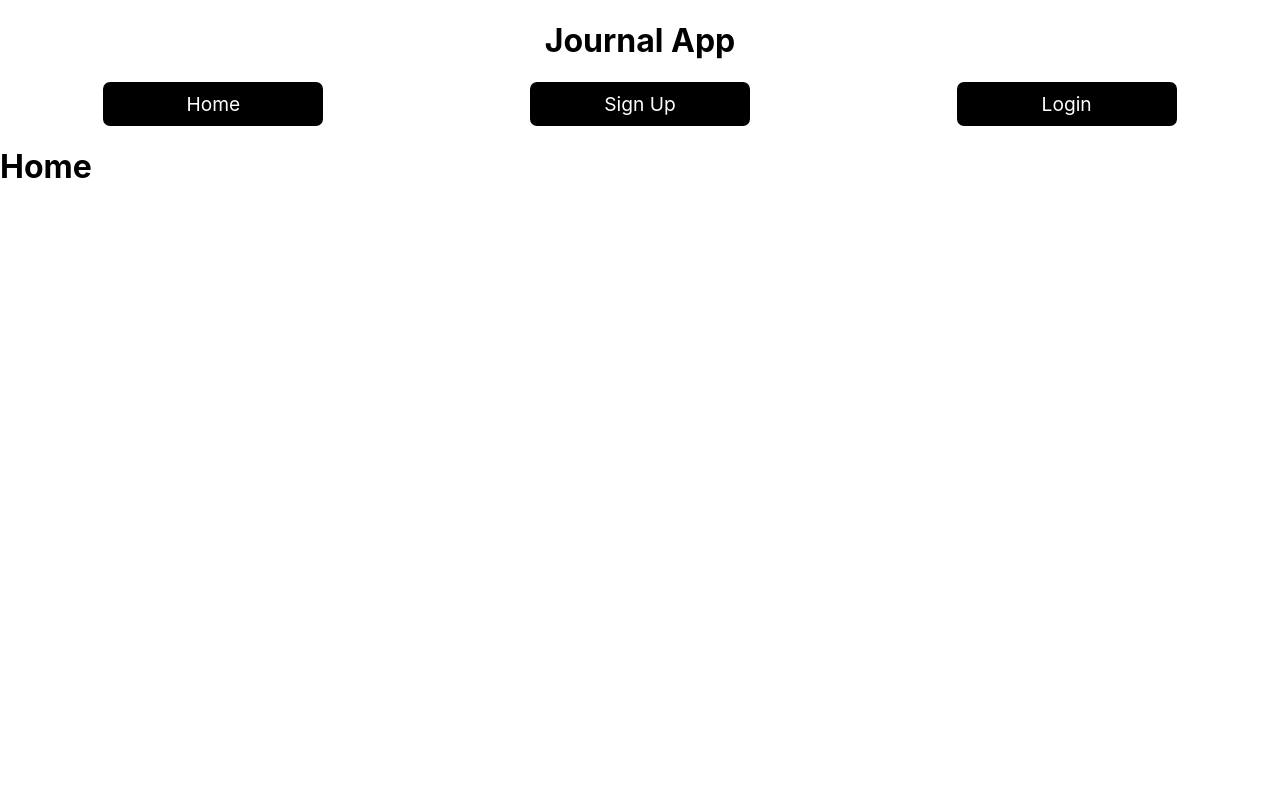
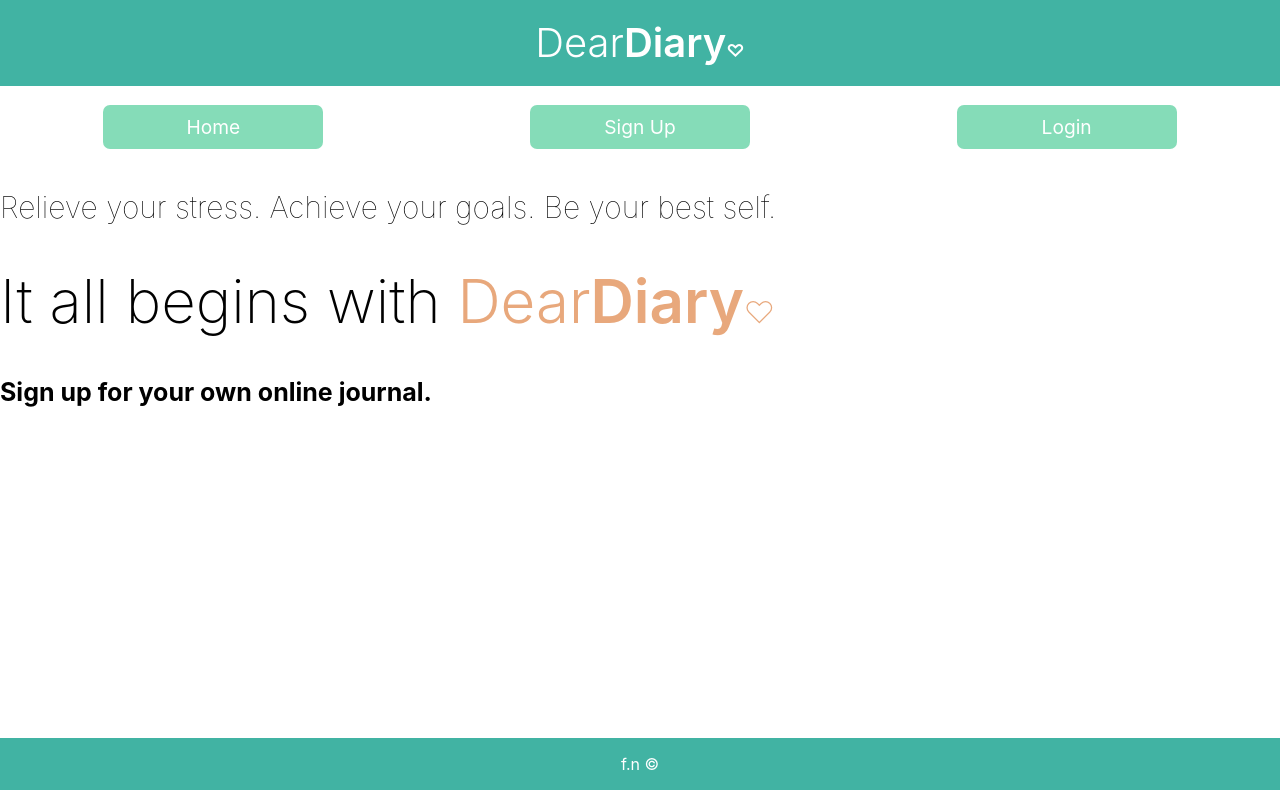
Before and after one commit to fawzian/journal-app-frontend, a React (Create React App) app: page / in a window 1280 px wide. Built offline with nearby package versions, Linux system fonts and the light colour scheme.

Commit message:
nav and footer styling

```diff
--- a/src/App.css
+++ b/src/App.css
@@ -1,7 +1,36 @@
+* {
+  padding: 0;
+}
+
 /* Nav Component Styling */
 header {
   text-align: center;
 }
+
+.title-background {
+  background-color: #41b3a3;
+  color: white;
+  padding: .5%;
+  margin-bottom: 1.5%;
+}
+
+.title-background h1 {
+  font-size: 18px;
+  color: white;
+}
+
+#logo1 {
+  font-size: 40px;
+  font-weight: 300;
+  /* color: #e8a87c; */
+}
+
+#logo2 {
+  font-size: 40px;
+  font-weight: 600;
+  /* color: #e8a87c; */
+}
+
 header nav {
   display: flex;
   justify-content: space-around;
@@ -14,7 +43,7 @@ header nav a {
 
 header nav div {
   font-size: larger;
-  background-color: black;
+  background-color: #85dcb8;
   color: white;
   width: 200px;
   border-radius: 7px;
@@ -23,8 +52,9 @@ header nav div {
 }
 
 header nav div:hover{
-  background-color: rgb(158, 157, 157);
-  color: black;
+  background-color: #41b3a3;
+  color: white;
+  font-weight: 700;
 
 }
 
@@ -58,3 +88,50 @@ header nav div:hover{
   border-top: crimson;
   border: 3px solid black;
 }
+
+
+/* home */
+
+.saying1 {
+  font-size: 30px;
+  font-weight: 100;
+
+}
+
+.saying2{
+  font-size: 60px;
+  font-weight: 200;
+}
+
+.cta {
+  font-size: 25px;
+}
+
+.logo1 {
+  font-weight: 300;
+  color: #e8a87c;
+}
+
+.logo2 {
+  font-weight: 600;
+  color: #e8a87c;
+}
+
+.heart {
+  color: #e8a87c;
+  font-size: 30px;
+}
+
+/* footer */
+
+.footer {
+  background-color: #41b3a3;
+  color: white;
+  position: absolute;
+  bottom: 10px;
+  width: 100%;
+}
+
+.footer-text {
+  text-align: center;
+}
--- a/src/App.js
+++ b/src/App.js
@@ -7,6 +7,7 @@ import Nav from "./components/nav";
 import Home from "./Pages/Home";
 import Auth from "./Pages/Auth";
 import Dashboard from "./Pages/Dashboard.jsx";
+import Footer from "./components/footer";
 import './App.css';
 
 
@@ -31,6 +32,7 @@ function App(props) {
         <Route path="/auth/:form" component={Auth}/>
         <Route path="/dashboard" component={Dashboard}/>
     </Switch>
+    <Footer />
     </div>
   );
 }
--- a/src/Pages/Home.js
+++ b/src/Pages/Home.js
@@ -1,7 +1,11 @@
 import React from "react";
 
 const Home = (props) => {
-    return <h1>Home</h1>
+    return <div className="home">
+        <h4 className="saying1">Relieve your stress. Achieve your goals. Be your best self.</h4>
+        <h1 className="saying2">It all begins with <span className="logo1">Dear</span><span className="logo2">Diary</span><span className="heart">&#9825;</span></h1>
+        <h3 className="cta">Sign up for your own online journal.</h3>
+    </div>
 }
 
 export default Home
--- /dev/null
+++ b/src/components/footer.js
@@ -0,0 +1,10 @@
+import React from "react";
+
+
+const Footer = (props) => {
+    return <div className="footer">
+        <p className="footer-text"> f.n ©</p>
+    </div>
+}
+
+export default Footer
--- a/src/components/nav.js
+++ b/src/components/nav.js
@@ -7,7 +7,8 @@ const Nav = (props) => {
     const { state, dispatch} = useAppState()
 
     return <header>
-        <h1>Journal App</h1>
+        <div className="title-background"><h1><span id="logo1">Dear</span><span id="logo2">Diary</span>&#9825;</h1>
+        </div>
         <nav>
             {!state.token ? (<> <Link to="/"><div>Home</div></Link>
             <Link to="/auth/signup"><div>Sign Up</div></Link>
```
Also changed, not shown: src/components/diary-logo.PNG (added), 1 other file (tests, documents, lock files or other folders).
